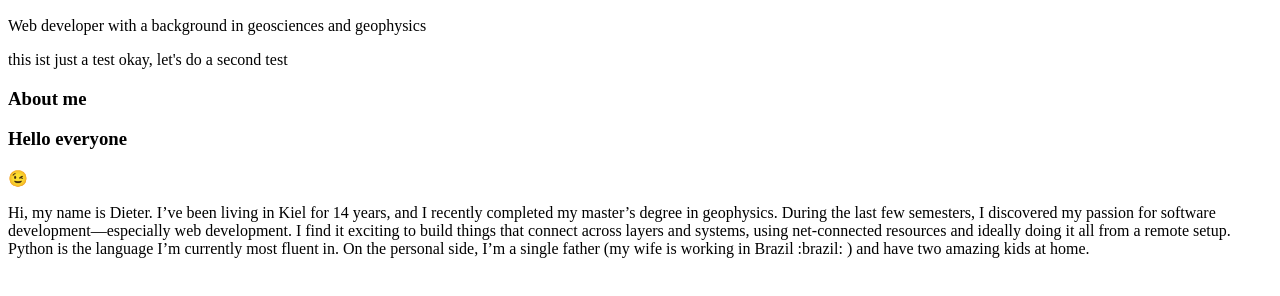
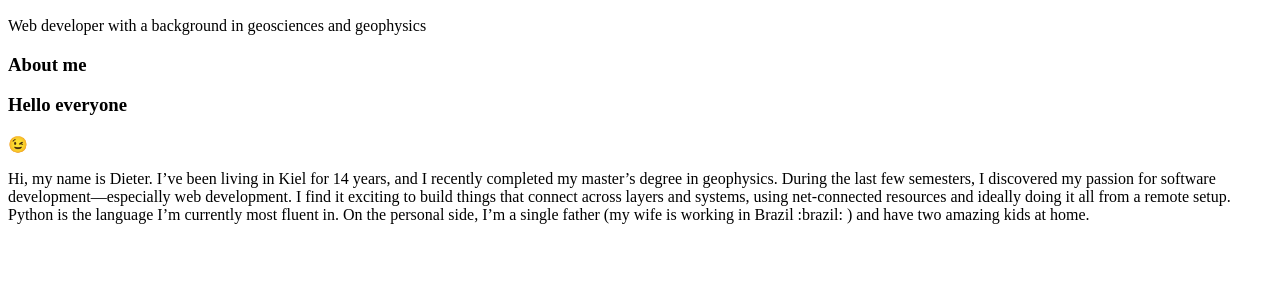
Before and after one commit to vanhog/webdev_portfolio, a plain HTML site: page index.html in a window 1280 px wide. Shown: the part 404-700 px from the top of the page. Drawn offline with Linux system fonts and the light colour scheme.

Commit message:
test delete

```diff
--- a/index.html
+++ b/index.html
@@ -26,8 +26,6 @@
     <h2>Aspiring Web Developer</h2>
     <p>Web developer with a background in geosciences and geophysics</p>
     <section name="about">
-        this ist just a test
-        okay, let's do a second test
     <h3>About me</h3>
       <h3 id="greeting">Hello everyone</h3>
       <div id="about">&#x1F609;</div>
```
